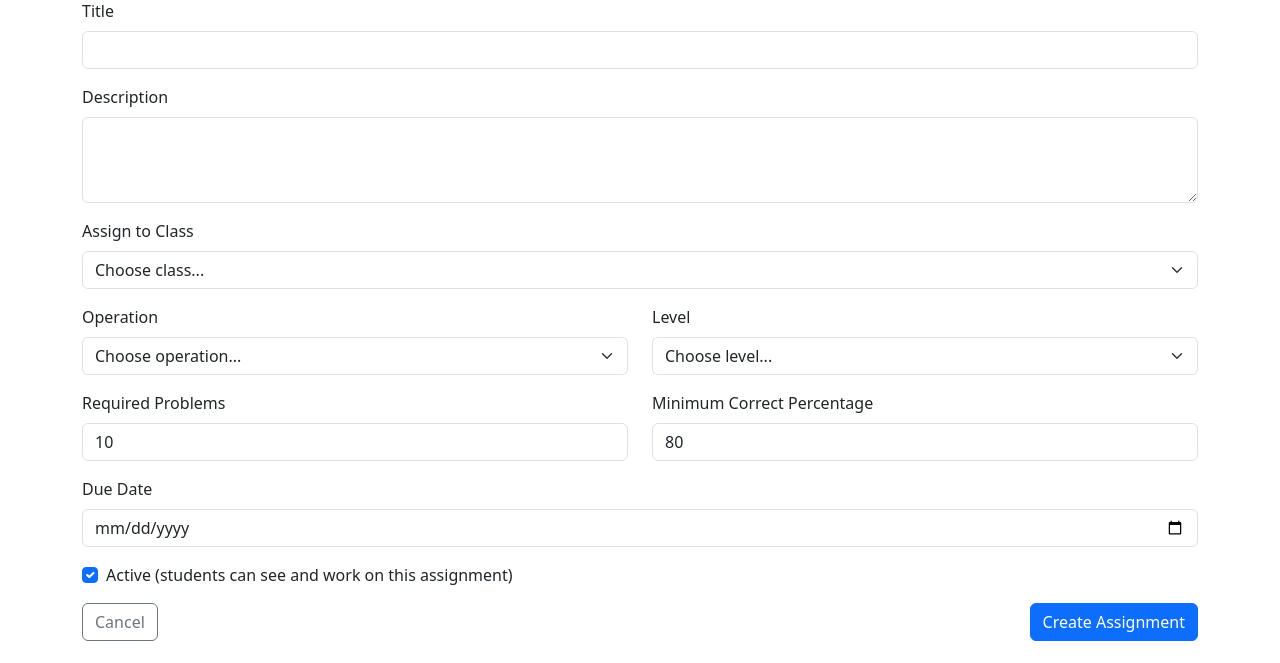
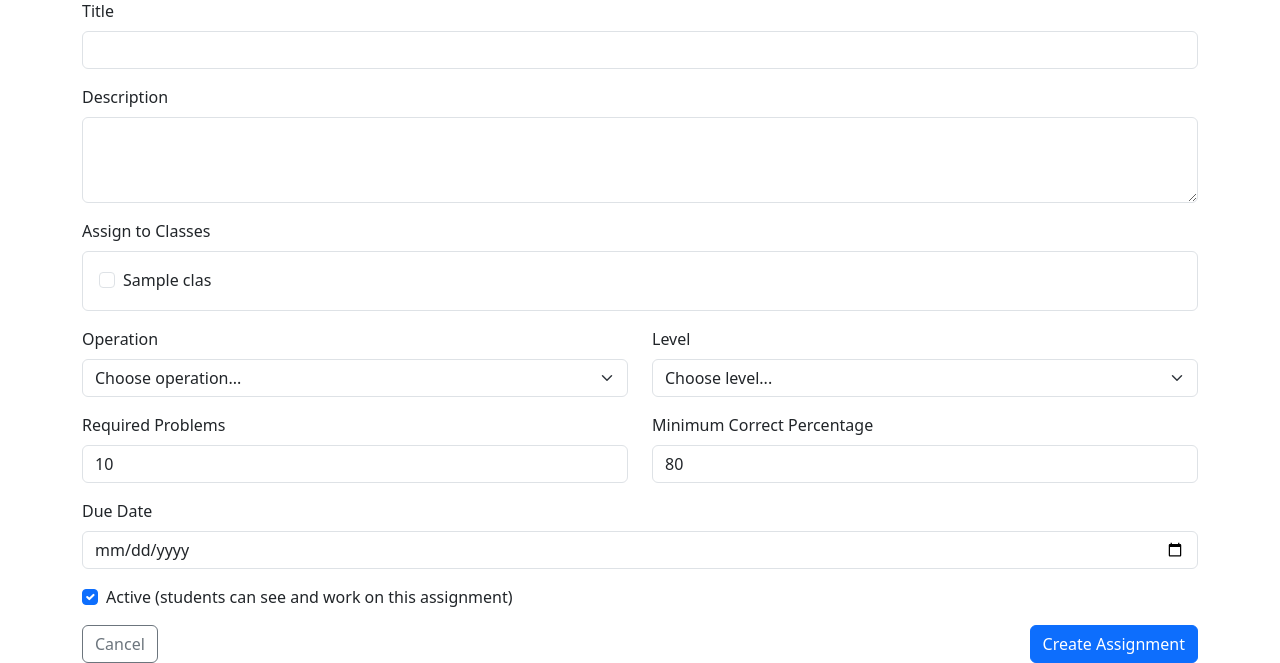
Before and after one commit to KennethWeiss/MathFluency, a Flask app: page /assignments/create in a window 1280 px wide. Shown: the part 137-800 px from the top of the page. Run offline with Flask 3, Linux system fonts and the light colour scheme; a user stored in the database is signed in; data comes from the database, SQL or seed files in the repository; tables that the repository leaves empty hold one stand-in row (values such as "Sample post"); some libraries are stand-ins or nearby versions.

Commit message:
add functionality to create assignments for multiple classes and update class selection in forms

```diff
--- a/routes/assignment_routes.py
+++ b/routes/assignment_routes.py
@@ -38,7 +38,7 @@ def create_assignment():
         min_correct_percentage = int(request.form.get('min_correct_percentage', 80))
         due_date = datetime.strptime(request.form.get('due_date'), '%Y-%m-%d')
         active = 'active' in request.form
-        class_id = request.form.get('class_id')
+        class_ids = request.form.getlist('class_ids')  # Get list of selected class IDs
 
         # Optional settings
         max_attempts = request.form.get('max_attempts_per_problem')
@@ -62,18 +62,21 @@ def create_assignment():
         )
 
         db.session.add(assignment)
+
+        # Add selected classes to assignment
+        for class_id in class_ids:
+            class_ = Class.query.get(class_id)
+            if class_:
+                assignment.classes.append(class_)
+                # Create progress entries for all students in the class
+                for student in class_.students:
+                    progress = AssignmentProgress(
+                        student_id=student.id,
+                        assignment_id=assignment.id
+                    )
+                    db.session.add(progress)
+
         db.session.commit()
-
-        # Create progress entries for all students in the class
-        if class_id:
-            class_ = Class.query.get(class_id)
-            for student in class_.students:
-                progress = AssignmentProgress(
-                    student_id=student.id,
-                    assignment_id=assignment.id
-                )
-                db.session.add(progress)
-            db.session.commit()
 
         flash('Assignment created successfully!', 'success')
         return redirect(url_for('assignment.list_assignments'))
--- a/templates/assignments/create.html
+++ b/templates/assignments/create.html
@@ -5,6 +5,7 @@
     <h1>{{ 'Edit' if assignment else 'Create New' }} Assignment</h1>
     <!-- Begin form -->
     <form method="POST" class="needs-validation" novalidate>
+        <input type="hidden" name="csrf_token" value="{{ csrf_token() }}">
         <div class="mb-3">
             <label for="title" class="form-label">Title</label>
             <input type="text" class="form-control" id="title" name="title"
@@ -23,17 +24,24 @@
         </div>
         <!-- Class selection -->
         <div class="mb-3">
-            <label for="class_id" class="form-label">Assign to Class</label>
-            <select class="form-select" id="class_id" name="class_id" required>
-                <option value="">Choose class...</option>
+            <label class="form-label">Assign to Classes</label>
+            <div class="border rounded p-3">
                 {% for class in classes %}
-                <option value="{{ class.id }}" {% if assignment and assignment.class_id == class.id %}selected{% endif %}>
-                    {{ class.name }}
-                </option>
+                <div class="form-check">
+                    <input type="checkbox"
+                           class="form-check-input"
+                           id="class_{{ class.id }}"
+                           name="class_ids"
+                           value="{{ class.id }}"
+                           {% if assignment and class in assignment.classes %}checked{% endif %}>
+                    <label class="form-check-label" for="class_{{ class.id }}">
+                        {{ class.name }}
+                    </label>
+                </div>
                 {% endfor %}
-            </select>
+            </div>
             <div class="invalid-feedback">
-                Please select a class.
+                Please select at least one class.
             </div>
         </div>
         <!--operation and level-->
@@ -123,9 +131,32 @@
                 event.preventDefault()
                 event.stopPropagation()
             }
+
+            // Check if at least one class is selected
+            var classCheckboxes = form.querySelectorAll('input[name="class_ids"]');
+            var atLeastOneChecked = Array.from(classCheckboxes).some(cb => cb.checked);
+            if (!atLeastOneChecked) {
+                event.preventDefault();
+                event.stopPropagation();
+                form.classList.add('was-validated');
+                // Show the invalid feedback
+                var invalidFeedback = form.querySelector('.invalid-feedback');
+                if (invalidFeedback) {
+                    invalidFeedback.style.display = 'block';
+                }
+            }
+
             form.classList.add('was-validated')
         }, false)
     })
 })()
 </script>
 {% endblock %}
+
+{% block extra_js %}
+<script>
+$(document).ready(function() {
+    // No select2 initialization needed
+});
+</script>
+{% endblock %}
--- a/templates/assignments/edit.html
+++ b/templates/assignments/edit.html
@@ -4,6 +4,7 @@
 <div class="container mt-4">
     <h1>Edit Assignment</h1>
     <form method="POST">
+        <input type="hidden" name="csrf_token" value="{{ csrf_token() }}">
         <div class="card">
             <div class="card-body">
                 <div class="mb-3">
--- a/templates/auth/login.html
+++ b/templates/auth/login.html
@@ -46,6 +46,7 @@
                             {% endif %}
                         {% endwith %}
                         <form method="POST" action="">
+                            <input type="hidden" name="csrf_token" value="{{ csrf_token() }}">
                             {{ form.hidden_tag() }}
                             <div class="mb-3">
                                 {{ form.username.label(class="form-label") }}
--- a/templates/auth/register.html
+++ b/templates/auth/register.html
@@ -17,6 +17,7 @@
                     </div>
                     <div class="card-body">
                         <form method="POST" action="">
+                            <input type="hidden" name="csrf_token" value="{{ csrf_token() }}">
                             {{ form.hidden_tag() }}
                             <div class="mb-3">
                                 {{ form.username.label(class="form-label") }}
--- a/templates/base.html
+++ b/templates/base.html
@@ -98,8 +98,9 @@
 
     {% block content %}{% endblock %}
 
-    <!-- Bootstrap JS -->
+    <!-- Scripts -->
     <script src="https://cdn.jsdelivr.net/npm/bootstrap@5.3.2/dist/js/bootstrap.bundle.min.js"></script>
+    <script src="https://code.jquery.com/jquery-3.7.1.min.js"></script>
     {% block extra_js %}{% endblock %}
 </body>
 </html>
--- a/templates/classes/create.html
+++ b/templates/classes/create.html
@@ -12,7 +12,7 @@
                 </div>
                 <div class="card-body">
                     <form method="POST">
-                        <input type="hidden" name="csrf_token" value="{{ csrf_token() }}"/>
+                        <input type="hidden" name="csrf_token" value="{{ csrf_token() }}">
                         <div class="mb-3">
                             <label for="name" class="form-label">Class Name *</label>
                             <input type="text" class="form-control" id="name" name="name" required
--- a/templates/classes/edit.html
+++ b/templates/classes/edit.html
@@ -20,6 +20,7 @@
                 </div>
                 <div class="card-body">
                     <form method="POST">
+                        <input type="hidden" name="csrf_token" value="{{ csrf_token() }}">
                         <div class="mb-3">
                             <label for="name" class="form-label">Class Name *</label>
                             <input type="text" class="form-control" id="name" name="name" required
--- a/templates/classes/join.html
+++ b/templates/classes/join.html
@@ -19,6 +19,7 @@
                 </div>
                 <div class="card-body">
                     <form method="POST">
+                        <input type="hidden" name="csrf_token" value="{{ csrf_token() }}">
                         <div class="mb-3">
                             <label for="class_code" class="form-label">Class Code</label>
                             <input type="text" class="form-control" id="class_code" name="class_code"
--- a/templates/quiz/create.html
+++ b/templates/quiz/create.html
@@ -6,6 +6,7 @@
 <div class="container mt-4">
     <h2>Create New Quiz</h2>
     <form method="POST" class="mt-4">
+        <input type="hidden" name="csrf_token" value="{{ csrf_token() }}">
         <div class="mb-3">
             <label for="title" class="form-label">Quiz Title</label>
             <input type="text" class="form-control" id="title" name="title" required>
--- a/templates/teacher/edit_student.html
+++ b/templates/teacher/edit_student.html
@@ -5,6 +5,7 @@
     <h2>Edit Student: {{ student.full_name }}</h2>
 
     <form method="POST" action="{{ url_for('teacher.edit_student', student_id=student.id) }}">
+        <input type="hidden" name="csrf_token" value="{{ csrf_token() }}">
         <div class="form-group">
             <label for="first_name">First Name</label>
             <input type="text" class="form-control" id="first_name" name="first_name"
```
Also changed, not shown: static/js/practice.js (+2 -8 lines), templates/assignments/teacher_list.html (+9 -0 lines).
